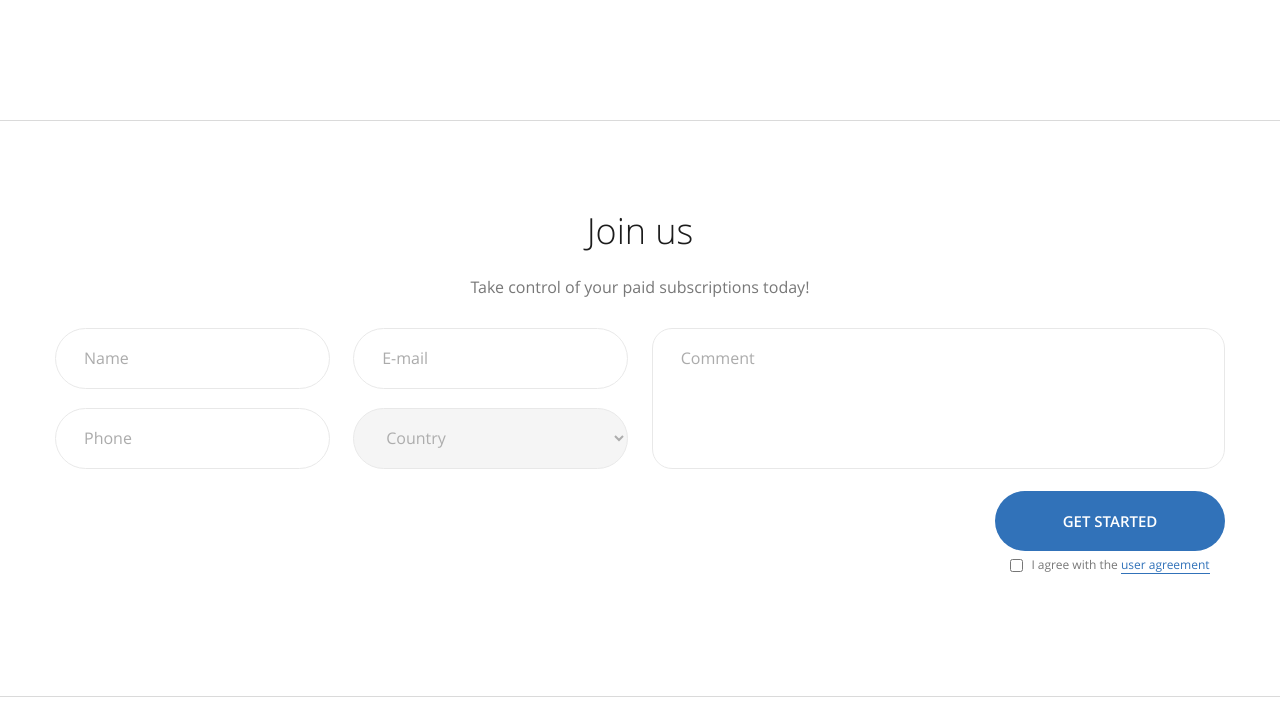
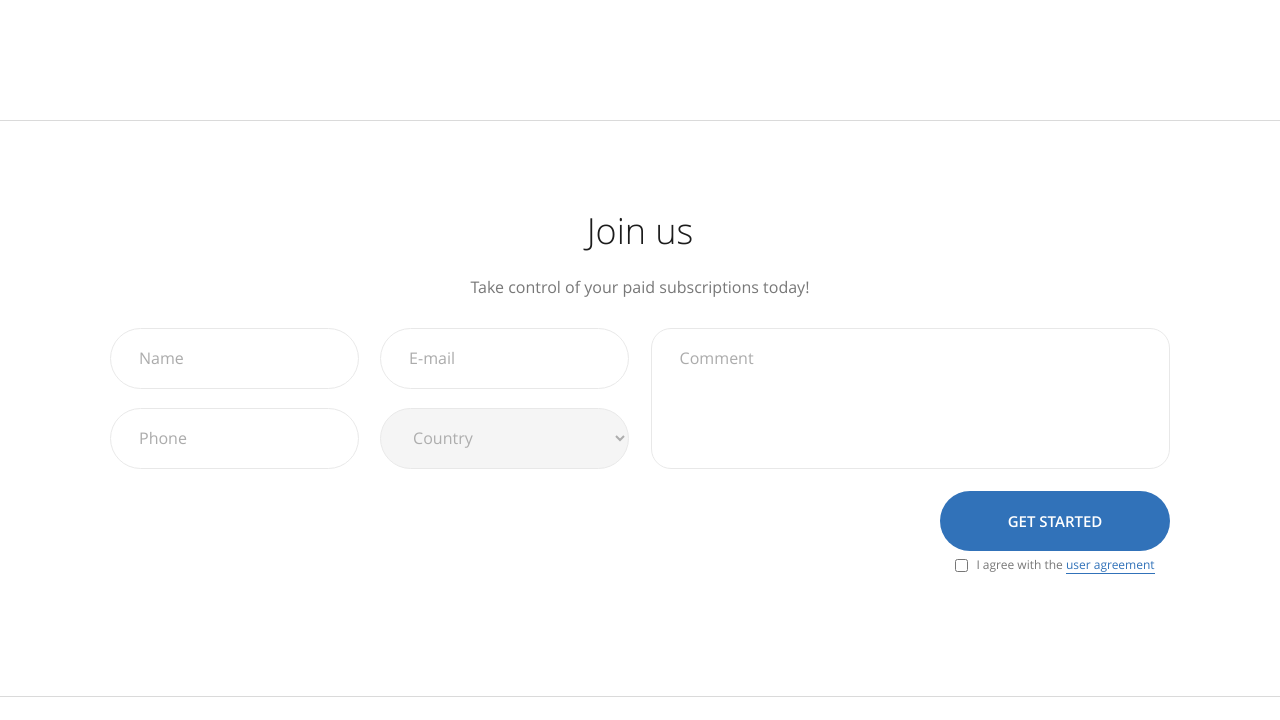
Before and after one commit to 0msk/lionic, a plain HTML site: page index.html in a window 1280 px wide. Shown: the part 3260-3980 px from the top of the page. Drawn offline with Linux system fonts and the light colour scheme.

Commit message:
Внес небольшие изменения в форму

```diff
--- a/css/style.css
+++ b/css/style.css
@@ -436,7 +436,7 @@ img {
 /* *join-us */
 
 .join-us {
-  padding: 87px 55px 122px;
+  padding: 87px 0 122px;
 }
 
 .join-us-title {
@@ -453,6 +453,10 @@ img {
   color: #787878;
 }
 
+.form {
+  padding: 0 55px;
+}
+
 .form-top {
   justify-content: space-between;
   margin-bottom: 22px;
@@ -461,7 +465,7 @@ img {
 .form-left {
   justify-content: space-between;
   flex-wrap: wrap;
-  gap: 19px;
+  gap: 19px 0;
   width: 49%;
 }
 
@@ -517,7 +521,7 @@ img {
   color: #787878;
 }
 
-.form-checkbox {
+.form-check {
   margin-right: 8px;
 }
 
--- a/index.html
+++ b/index.html
@@ -242,10 +242,9 @@
           </div>
           <div class="form-bot flex">
             <div class="form-wrapper flex">
-              <!-- <button class="form-btn btn" type="submit">Get started</button> -->
               <button class="form-btn btn">Get started</button>
               <label class="form-label flex">
-                <input class="form-checkbox" type="checkbox" required>
+                <input class="form-check" type="checkbox" required>
                 I&nbsp;agree with the&nbsp;<a class="form-link" href="#" target="_blank">user agreement</a>
               </label>
             </div>
```
